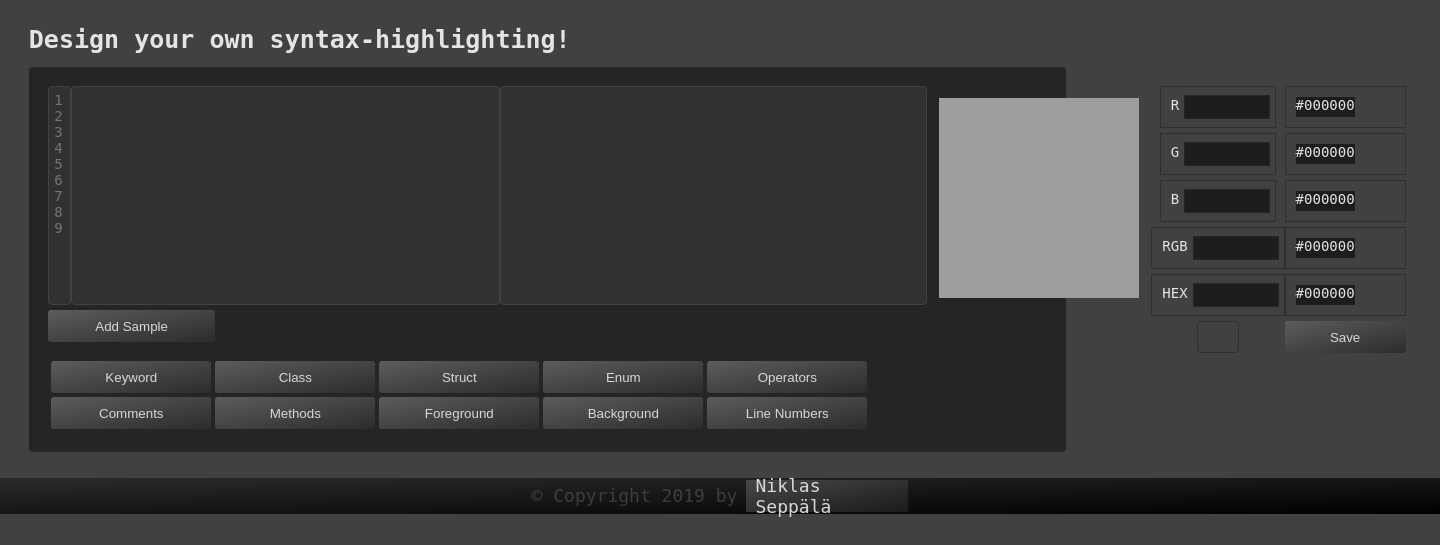
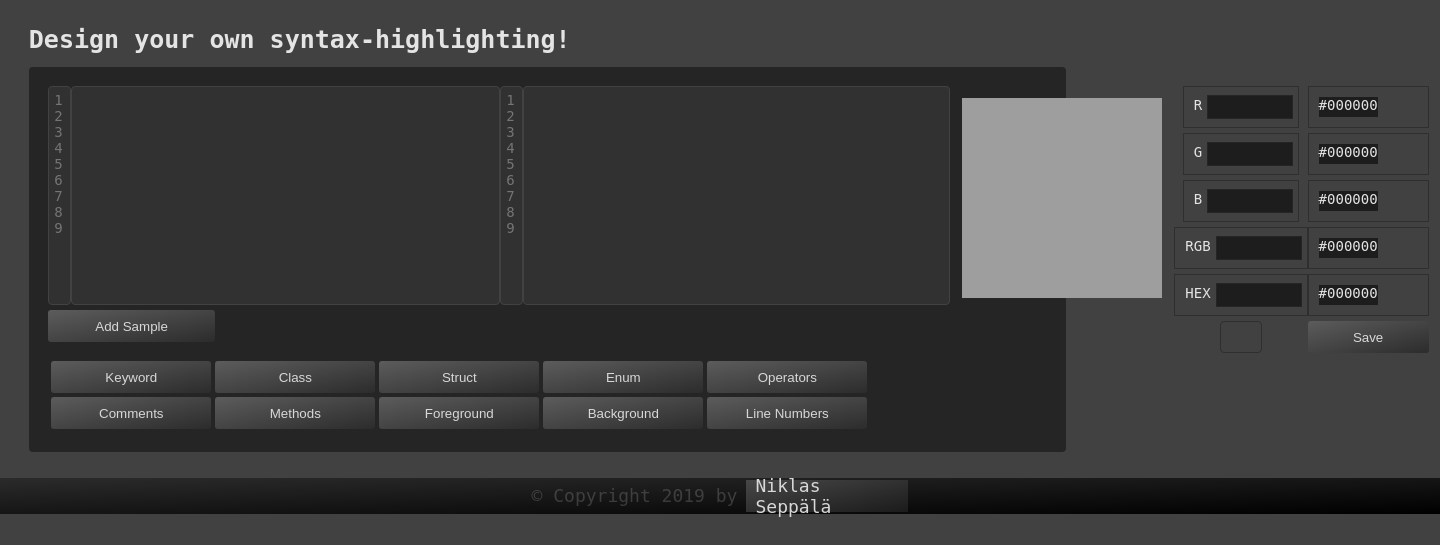
Before and after one commit to NikkeArp/my-website, a Flask app: page /syntax in a window 1440 px wide. Shown: the part 227-772 px from the top of the page. Run offline with Flask 2, Linux system fonts and the light colour scheme; a map, chart or similar area stays blank.

Commit message:
added lineNums to code area

```diff
--- a/static/styles/syntaxApp.css
+++ b/static/styles/syntaxApp.css
@@ -53,6 +53,7 @@ div.sampleCodeText {
 }
 #inputLineNum {
     width: 1em;
+    height: 15em;
 }
 div.code {
     margin-left: 2em;
--- a/templates/internal/syntax.html
+++ b/templates/internal/syntax.html
@@ -27,7 +27,9 @@
               </form>
             </div>
             <!------ submitted code sample ------->
+            <textarea class="syntaxTextArea" id="inputLineNum" placeholder="123456789" readonly></textarea>
             <div class="syntaxTextArea" id="code">
+
               <div style="font-size:14px; margin:0px;">{{ code }}</div>
             </div>
           </div>
```
